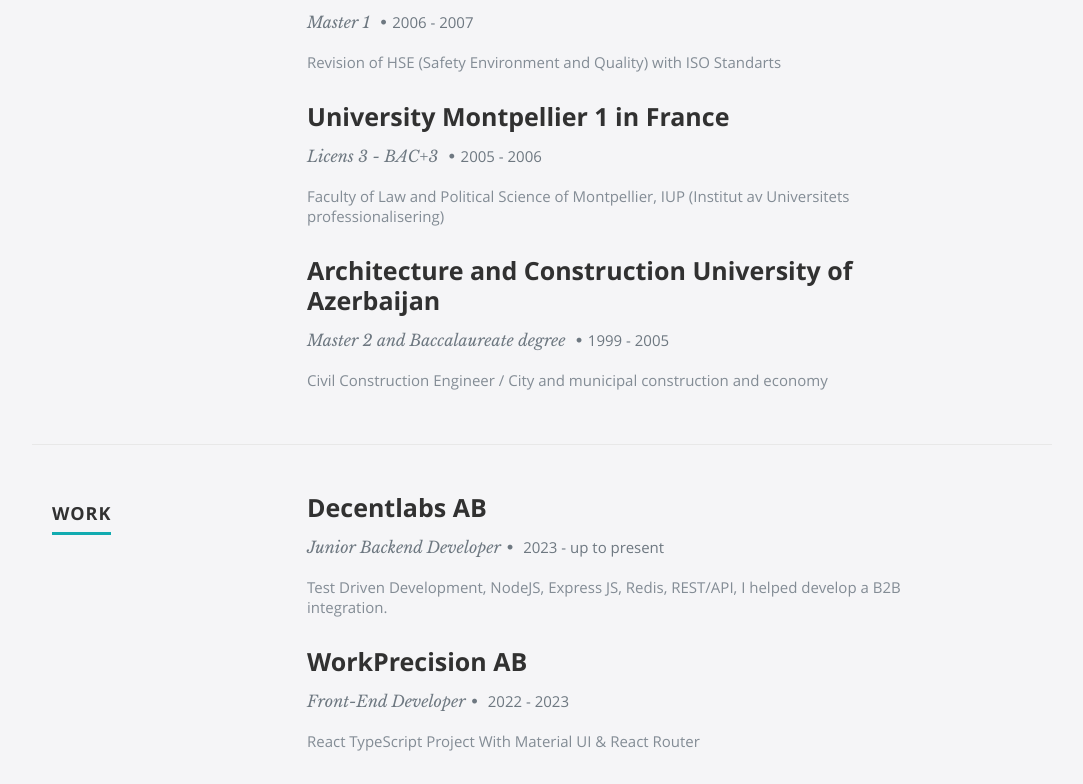
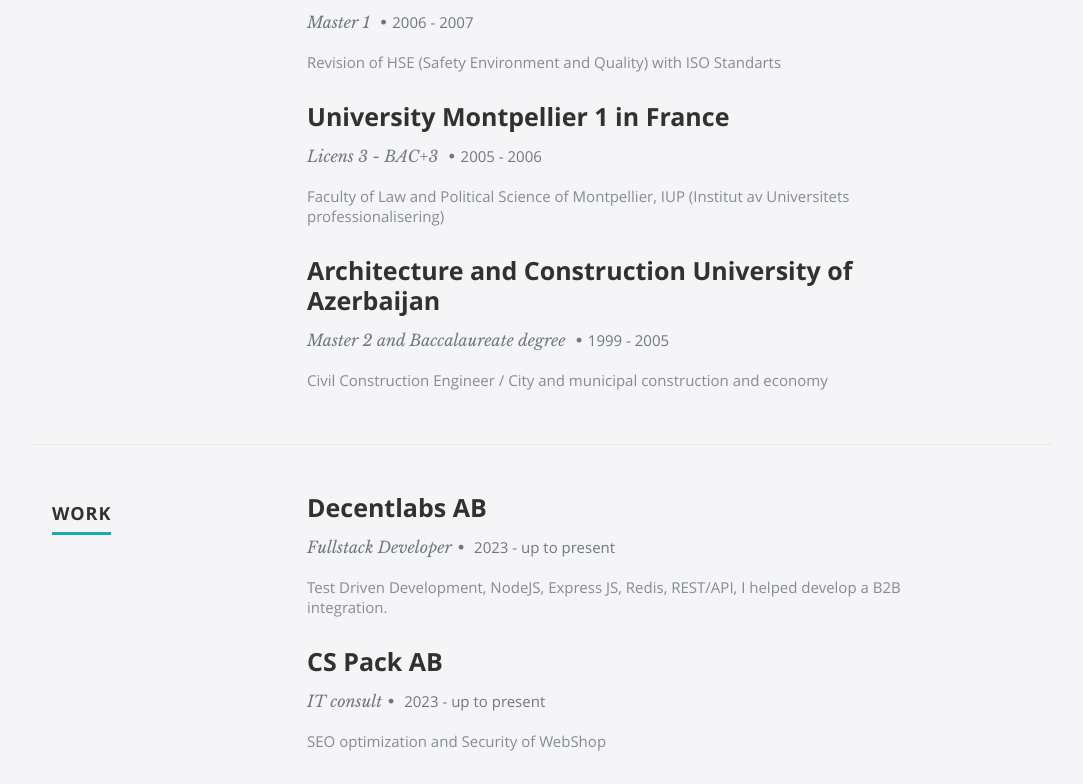
Before and after one commit to Kanan11/portfolio, a React (Create React App) app: page / in a window 1280 px wide. Shown: the part 2000-2784 px from the top of the page, without its empty margins (98-1181 px from the left). Built offline with nearby package versions, Linux system fonts and the light colour scheme.

Commit message:
Remove procent bar from Skils and Languages

```diff
--- a/public/css/layout.css
+++ b/public/css/layout.css
@@ -300,11 +300,15 @@
 .bars .skills {
   	margin-top: 36px;
    list-style: none;
+   display: flex;
+   flex-flow: wrap;
+   justify-content: space-between;
+
 }
 .bars li {
    position: relative;
   	margin-bottom: 60px;
-  	background: #ccc;
+  	/* background: #ccc; */
   	height: 42px;
   	border-radius: 3px;
 }
@@ -316,6 +320,7 @@
 	font-weight: normal;
    position: relative;
 	top: -36px;
+   margin-right: 20px;
 }
 .bar-expand {
    position: absolute;
@@ -324,7 +329,7 @@
 
    margin: 0;
    padding-right: 24px;
-  	background: #313131;
+  	/* background: #313131; */
    display: inline-block;
   	height: 42px;
    line-height: 42px;
--- a/public/resumeData.json
+++ b/public/resumeData.json
@@ -3,7 +3,7 @@
     "name": "Kanan Garaisayev",
     "occupation": "Web Developer",
     "text": "I’m mostly comfortable in frontend but have fullstack ambitions.",
-    "textTwo": "I’m a junior ",
+    "textTwo": "I’m a ",
     "description": "I live in Gothenburg but open to relocation, I like working in a team or independently. I’m the kind of individual who actively takes action and seek resolution when presented with a problem.    I can speak and write in five different languages.",
     "image": "profilepic.jpg",
     "bio": "Some text About me",
@@ -111,10 +111,16 @@
     "work": [
       {
         "company": "Decentlabs AB",
-        "title": "Junior Backend Developer",
+        "title": "Fullstack Developer",
         "years": "2023 - up to present",
         "description": "Test Driven Development, NodeJS, Express JS, Redis, REST/API, I helped develop a B2B integration.",
-        "url": ""
+        "url": "https://decentlabs.se/"
+      },{
+        "company": "CS Pack AB",
+        "title": "IT consult",
+        "years": "2023 - up to present",
+        "description": "SEO optimization and Security of WebShop",
+        "url": "https://www.molndalspizzagrill.se/"
       },
       {
         "company": "WorkPrecision AB",
@@ -125,10 +131,10 @@
       },
       {
         "company": "Decentlabs AB",
-        "title": "Junior Frontend Devloper",
+        "title": "Frontend Devloper",
         "years": "2021 - 2022",
         "description": "React, Javascript, CSS, HTML, git, github, websockets, responsive/mobile I was tasked to develop the frontend for a realtime social app.",
-        "url": ""
+        "url": "https://decentlabs.se/"
       },
       {
         "company": "Luxar AB",
@@ -233,6 +239,50 @@
       {
         "name": "MySQL DB",
         "level": "55%"
+      },
+      {
+        "name": "Agile Methodes",
+        "level": "55%"
+      },
+      {
+        "name": "SEO optimization",
+        "level": "55%"
+      },
+      {
+        "name": "Strapi CMS",
+        "level": "55%"
+      },
+      {
+        "name": "NodeJS",
+        "level": "55%"
+      },
+      {
+        "name": "Stripe",
+        "level": "55%"
+      },
+      {
+        "name": "Formik",
+        "level": "55%"
+      },
+      {
+        "name": "Redux Store",
+        "level": "55%"
+      },
+      {
+        "name": "Digital Ocean",
+        "level": "55%"
+      },
+      {
+        "name": "Docker",
+        "level": "55%"
+      },
+      {
+        "name": "Bitbucket",
+        "level": "55%"
+      },
+      {
+        "name": "Jira",
+        "level": "55%"
       }
     ]
   },
--- a/src/App.css
+++ b/src/App.css
@@ -21,11 +21,12 @@
     -webkit-transform: translate(-50%, -50%);
     transform: translate(-50%, -50%);
     border: 2px solid white;
+    margin-bottom: 10px;
   }
 
   .artist_name .wrapper {
     border: 2px solid white;
-    height: 121px;
+    /* height: 121px; */
     margin: 6px;
     text-align: center;
     color: #fff;
--- a/src/Components/Resume.js
+++ b/src/Components/Resume.js
@@ -18,11 +18,11 @@
       })
       var skills = this.props.data.skills.map(function(skills){
         var className = 'bar-expand '+skills.name.toLowerCase();
-        return <li key={skills.name}><span style={{width:skills.level, backgroundColor: 'rgb(104, 133, 167)' }}className={className}></span><em>{skills.name}</em></li>
+        return <li key={skills.name}><span style={{width:skills.level, /* backgroundColor: 'rgb(104, 133, 167)' */ }}className={className}></span><em>{skills.name}</em></li>
       })
       var language = this.props.data.language.map(function(language){
         var className = 'bar-expand '+language.name.toLowerCase();
-        return <li key={language.name}><span style={{width:language.level, backgroundColor: 'coral'}}className={className}></span><em>{language.name}</em></li>
+        return <li key={language.name}><span style={{width:language.level, /* backgroundColor: 'coral' */}}className={className}></span><em>{language.name}</em></li>
       })
     }
 
--- a/src/Components/featured/index.js
+++ b/src/Components/featured/index.js
@@ -10,9 +10,9 @@
       <div className="artist_name">
         <div className="wrapper">
           <Typed
-            strings={["Kanan Garaisayev", "Web Developer"]}
-            typeSpeed={50}
-            backSpeed={90}
+            strings={["Kanan Garaisayev", "Web Developer", "Welcome Back"]}
+            typeSpeed={95}
+            backSpeed={40}
             loop
           />
         </div>
```
